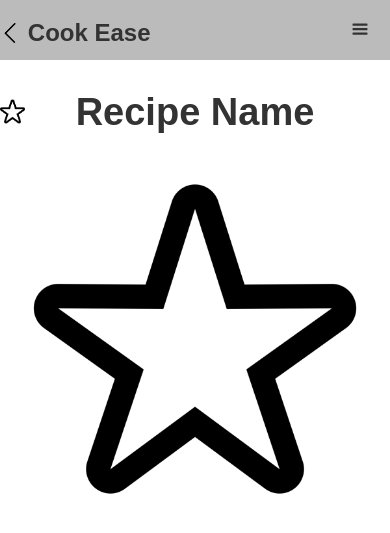
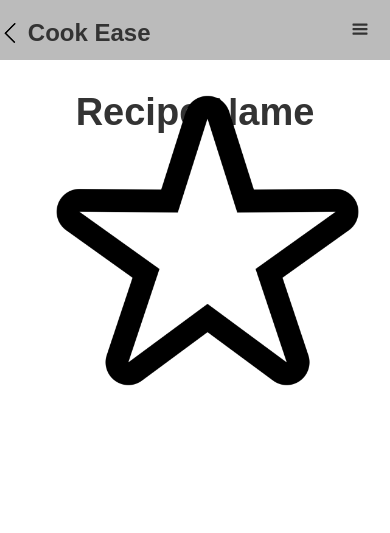
Before and after one commit to tngyn/cookease, a PHP site: page /recipe1.html in a window 390 px wide. Shown: the top 533 px of the page. Run offline with PHP 8.4, Linux system fonts and the light colour scheme; some libraries are stand-ins or nearby versions.

Commit message:
Updated css

```diff
--- a/static/css/cook-easetest.webflow.css
+++ b/static/css/cook-easetest.webflow.css
@@ -279,7 +279,10 @@
     padding-left: 25px;
   }
   .favorite-star {
-    margin-bottom: -80px;
+    margin-top: -86px;
+    margin-bottom: 0px;
+    margin-left: 25px;
+    padding-left: 0px;
   }
   .signout-text {
     font-size: 28px;
```
